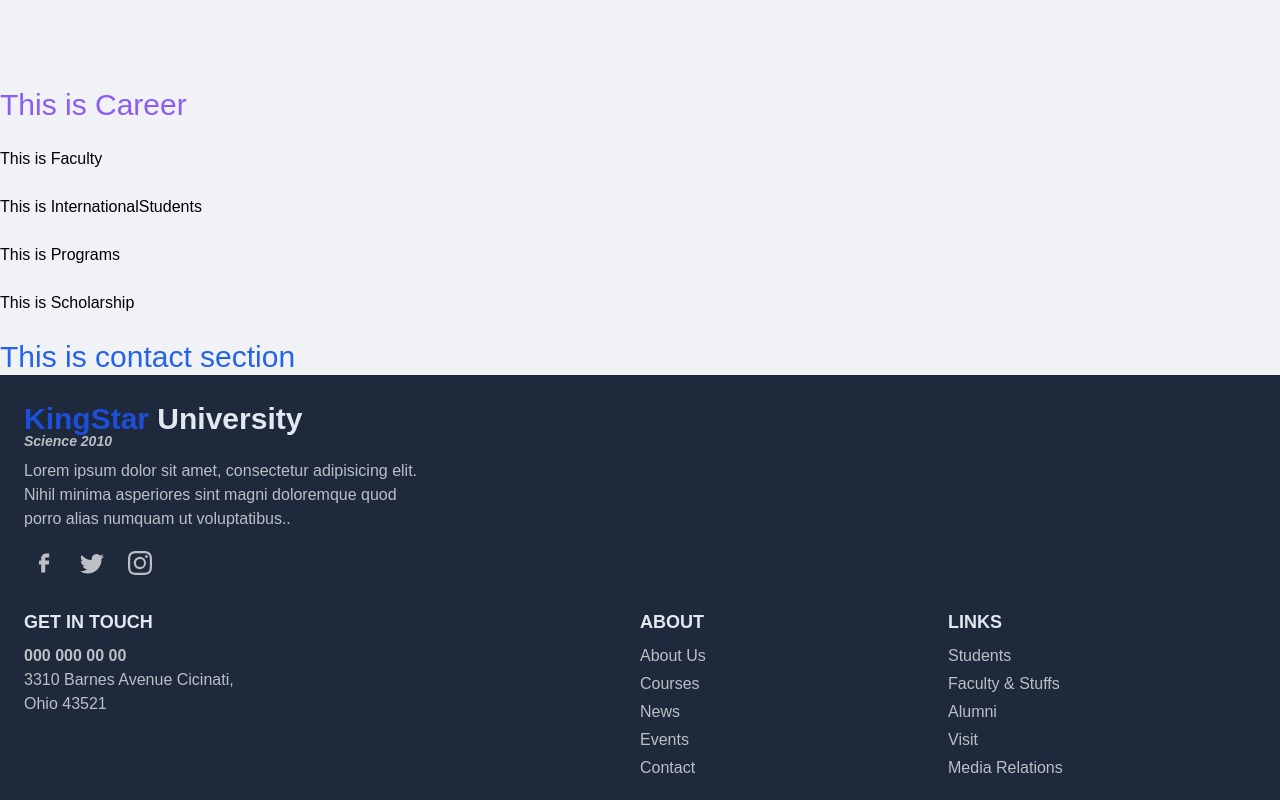
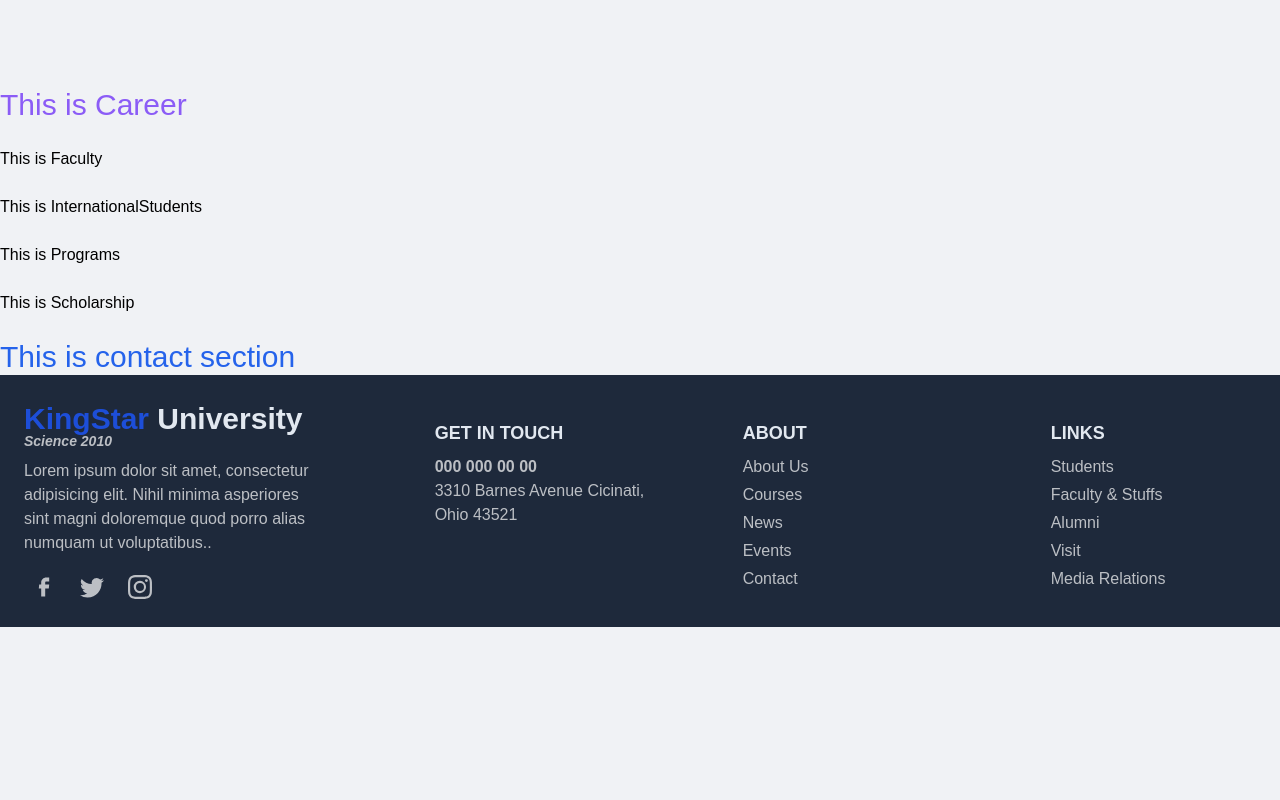
Before and after one commit to Junaed-Uddin/university, a Next.js app: page / in a window 1280 px wide. Shown: the part 1532-2332 px from the top of the page. After the commit the page ends 2159 px from the top, so only its background shows below. Built offline with nearby package versions, Linux system fonts and the light colour scheme.

Commit message:
responsive border issue fixed

```diff
--- a/layouts/Main/Footer/About.jsx
+++ b/layouts/Main/Footer/About.jsx
@@ -2,7 +2,7 @@ import Link from "next/link";
 
 function About() {
   return (
-    <div className="col-start-1 sm:col-start-7 col-end-13 sm:col-end-10 py-3 border-t-[1px] border-t-ol-default">
+    <div className="col-start-1 col-end-13 sm:col-start-6 sm:col-end-10 lg:col-start-8 py-3 border-t-[1px] border-t-ol-default lg:border-t-0">
       <h1 className="font-semibold text-lg uppercase mb-2 text-slate-200">
         About
       </h1>
--- a/layouts/Main/Footer/ContactSection.jsx
+++ b/layouts/Main/Footer/ContactSection.jsx
@@ -1,6 +1,6 @@
 function ContactSection() {
   return (
-    <div className="col-start-1 col-end-13 sm:col-end-7 py-3 border-t-[1px] border-t-ol-default">
+    <div className="col-start-1 col-end-13 sm:col-end-6 lg:col-start-5 lg:col-end-8 py-3 border-t-[1px] border-t-ol-default lg:border-t-0">
       <h1 className="font-semibold text-lg mb-2 uppercase text-slate-200">
         Get in touch
       </h1>
--- a/layouts/Main/Footer/Links.jsx
+++ b/layouts/Main/Footer/Links.jsx
@@ -2,7 +2,7 @@ import Link from "next/link";
 
 function Links() {
   return (
-    <div className="col-start-1 col-end-13 sm:col-start-10 sm:col-end-13 py-3 border-t-[1px] border-t-ol-default">
+    <div className="col-start-1 col-end-13 sm:col-start-10 sm:col-end-13 lg:col-start-11 py-3 border-t-[1px] border-t-ol-default lg:border-t-0">
       <h1 className="font-semibold text-lg uppercase mb-2 text-slate-200">
         Links
       </h1>
--- a/layouts/Main/Footer/LogoSection.jsx
+++ b/layouts/Main/Footer/LogoSection.jsx
@@ -7,7 +7,7 @@ import { CgFacebook as FbIcon } from "react-icons/cg";
 
 function LogoSection() {
   return (
-    <div className="col-start-1 col-end-13 lg:col-end-5 flex flex-col w-full sm:items-center lg:items-start">
+    <div className="col-start-1 col-end-13 lg:col-end-5 xl:col-end-4 flex flex-col w-full sm:items-center lg:items-start md:pr-4">
       <Link
         href="/"
         className="flex flex-col sm:items-center lg:items-start mb-2"
```
